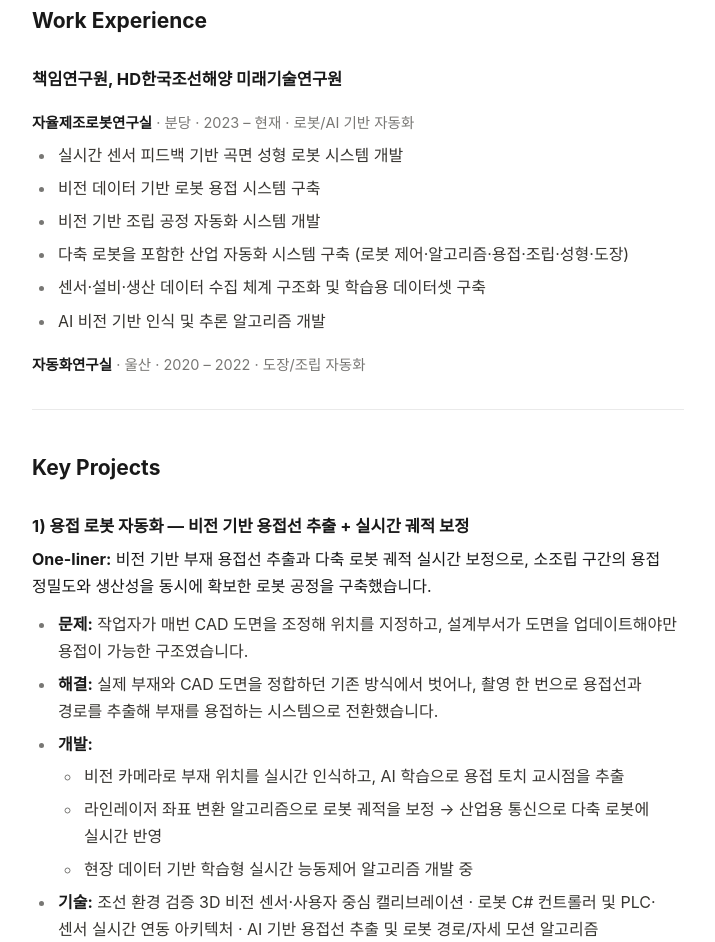
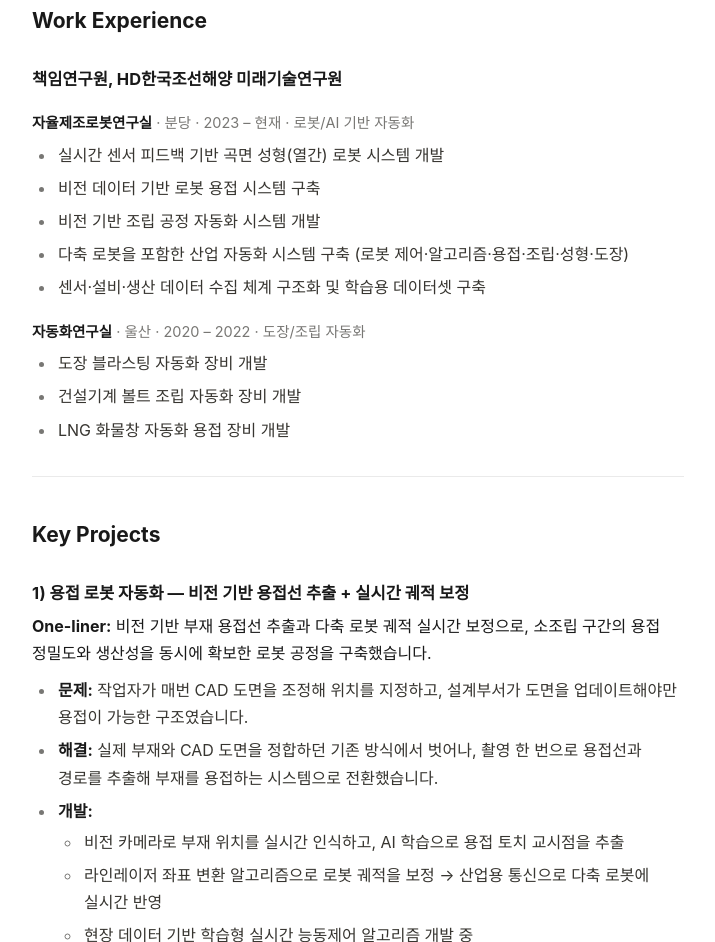
Before and after one commit to Juseonyoon/Juseonyoon.github.io, a plain HTML site: page index.html in a window 1280 px wide. Shown: the part 793-1735 px from the top of the page, without its empty margins (282-997 px from the left). Drawn offline with Linux system fonts and the light colour scheme; a web font is replaced by a local one.

Commit message:
Update index.html

```diff
--- a/index.html
+++ b/index.html
@@ -38,16 +38,19 @@
 
   <p class="subrole"><b>자율제조로봇연구실</b> · 분당 · 2023 – 현재 · 로봇/AI 기반 자동화</p>
   <ul>
-    <li>실시간 센서 피드백 기반 곡면 성형 로봇 시스템 개발</li>
+    <li>실시간 센서 피드백 기반 곡면 성형(열간) 로봇 시스템 개발</li>
     <li>비전 데이터 기반 로봇 용접 시스템 구축</li>
     <li>비전 기반 조립 공정 자동화 시스템 개발</li>
     <li>다축 로봇을 포함한 산업 자동화 시스템 구축 (로봇 제어·알고리즘·용접·조립·성형·도장)</li>
     <li>센서·설비·생산 데이터 수집 체계 구조화 및 학습용 데이터셋 구축</li>
-    <li>AI 비전 기반 인식 및 추론 알고리즘 개발</li>
   </ul>
 
   <p class="subrole"><b>자동화연구실</b> · 울산 · 2020 – 2022 · 도장/조립 자동화</p>
-
+  <ul>
+    <li>도장 블라스팅 자동화 장비 개발</li>
+    <li>건설기계 볼트 조립 자동화 장비 개발</li>
+    <li>LNG 화물창 자동화 용접 장비 개발</li>
+  </ul>
   <hr>
 
   <h2>Key Projects</h2>
```
